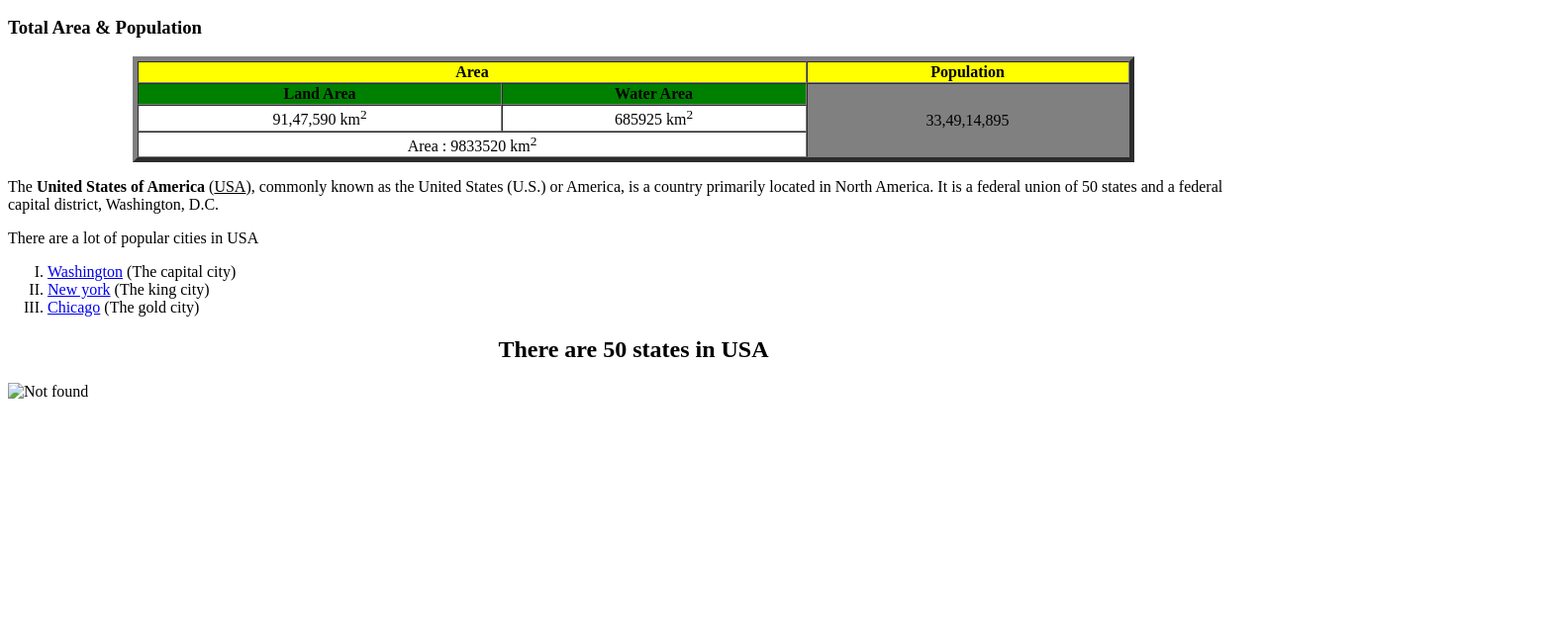
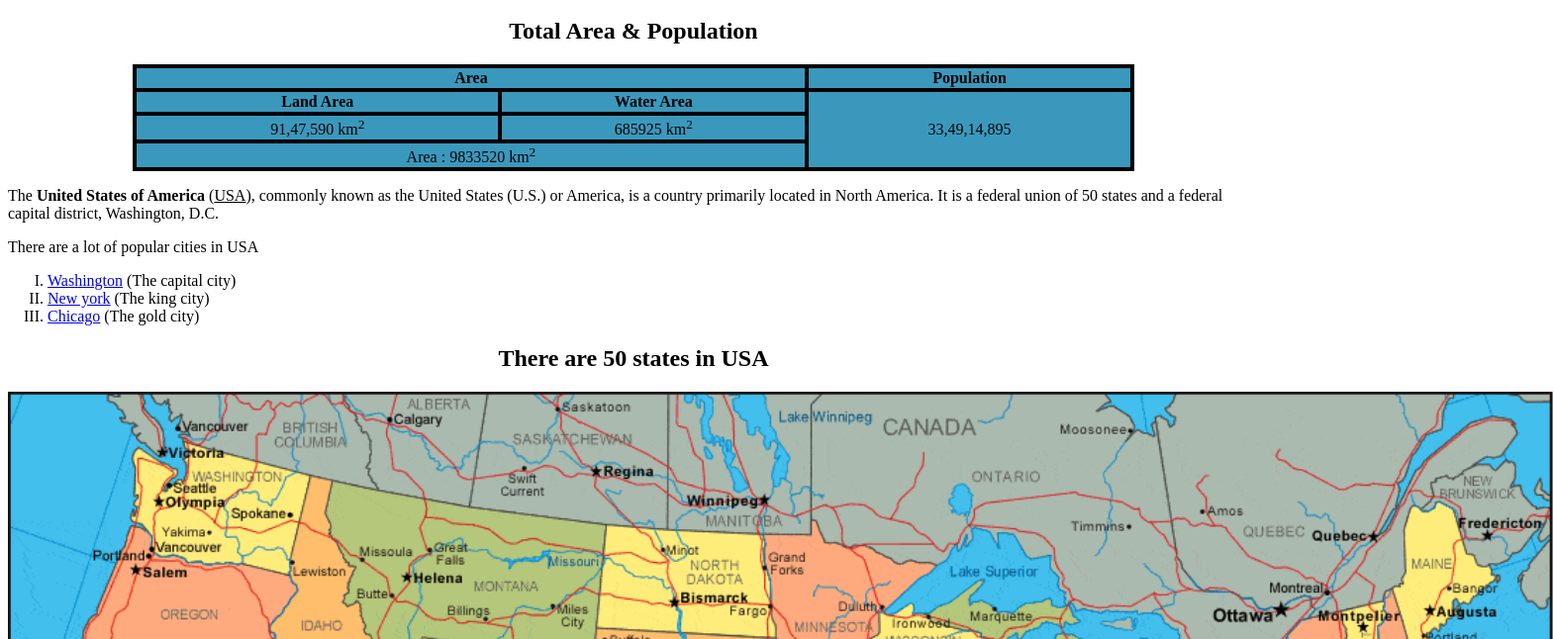
Before and after one commit to mdmamun17/Professional, a plain HTML site: page usaexplore.html in a window 1280 px wide. Shown: the part 1090-1736 px from the top of the page at 99% size, 1570 px wide, since content can reach past the window. Before the commit the page ends 1503 px from the top, so only its background shows below. Drawn offline with Linux system fonts and the light colour scheme.

Commit message:
trying to correct everything

```diff
--- a/usaexplore.html
+++ b/usaexplore.html
@@ -4,6 +4,16 @@
     <meta charset="UTF-8">
     <meta name="viewport" content="width=device-width, initial-scale=1.0">
     <title>Explore USA</title>
+    <style>
+
+        table,
+        th,
+        td{
+            border: 2px solid;
+            background-color:rgb(59, 152, 189);
+        }
+
+    </style>
 </head>
 <body>
     <h1 align="center">United States of America</h1>
@@ -11,22 +21,24 @@
     <a href="https://bit.ly/40oyouo" target=""><img src="https://bit.ly/3Uu44KO" height="500px" width="777px" alt="Image doesn't found"></a>
     <a href="https://bit.ly/48tJ2lF"><img src="https://bit.ly/40nwI46" height="500" width="777" alt="Image doesn't found"></a>
 
-    <caption align="center"><h3>Total Area & Population</h3></caption>
+    <!-- caption align does not work -->
 
-     <table border="5" cellspacing="0" crllpadding="0" width="80%" align="center">
+    <caption><h2 style="text-align: center;">Total Area & Population</h2></caption>
+
+     <table cellspacing="0" crllpadding="0" width="80%" align="center">
 
         <div>
-            <tr bgcolor="yellow" align="center">
+            <tr align="center">
                 <th colspan="2">Area</th>
                 <th>Population</th>
             </tr>
         </div>
 
         <div>
-            <tr bgcolor="green" align="center">
+            <tr align="center">
                 <td><b>Land Area</b></td>
                 <td><b>Water Area</b></td>
-                <td rowspan="3" bgcolor="grey">33,49,14,895</td>
+                <td rowspan="3">33,49,14,895</td>
             </tr>
         </div>
 
@@ -55,7 +67,16 @@
      </ol>
 
      <h2 align="center">There are 50 states in USA</h2>
-     <img src="usa.gif" alt="Not found" height="1000" width="1562">
+     <img src="./extra file.html/usa.gif" alt="Not found" height="1000" width="1562">
+
+     <div>
+        <iframe width="1000" height="600" src="https://www.youtube.com/embed/79P4c6Q2y9Y?si=CRWuRB-m3_usc3xd" title="YouTube video player" frameborder="0" allow="accelerometer; autoplay; clipboard-write; encrypted-media; gyroscope; picture-in-picture; web-share" referrerpolicy="strict-origin-when-cross-origin" allowfullscreen></iframe>
+     </div>
+
+     <footer>
+        <p>&copy; 20-11-2024, All rights are reserved;
+        <br>
+        I am a littel busy hence will update later</p></footer>
 
      </body>
 </html>
```
